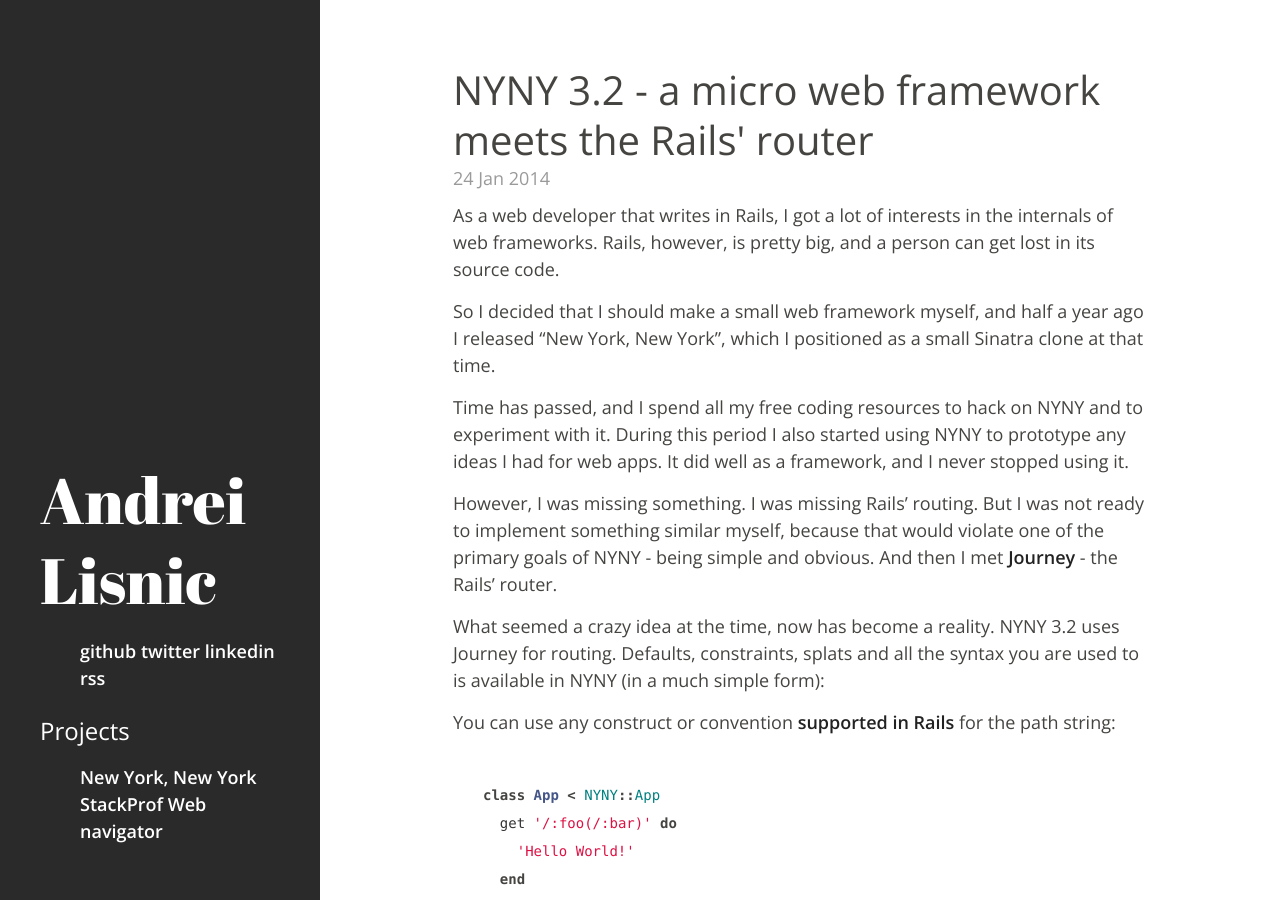
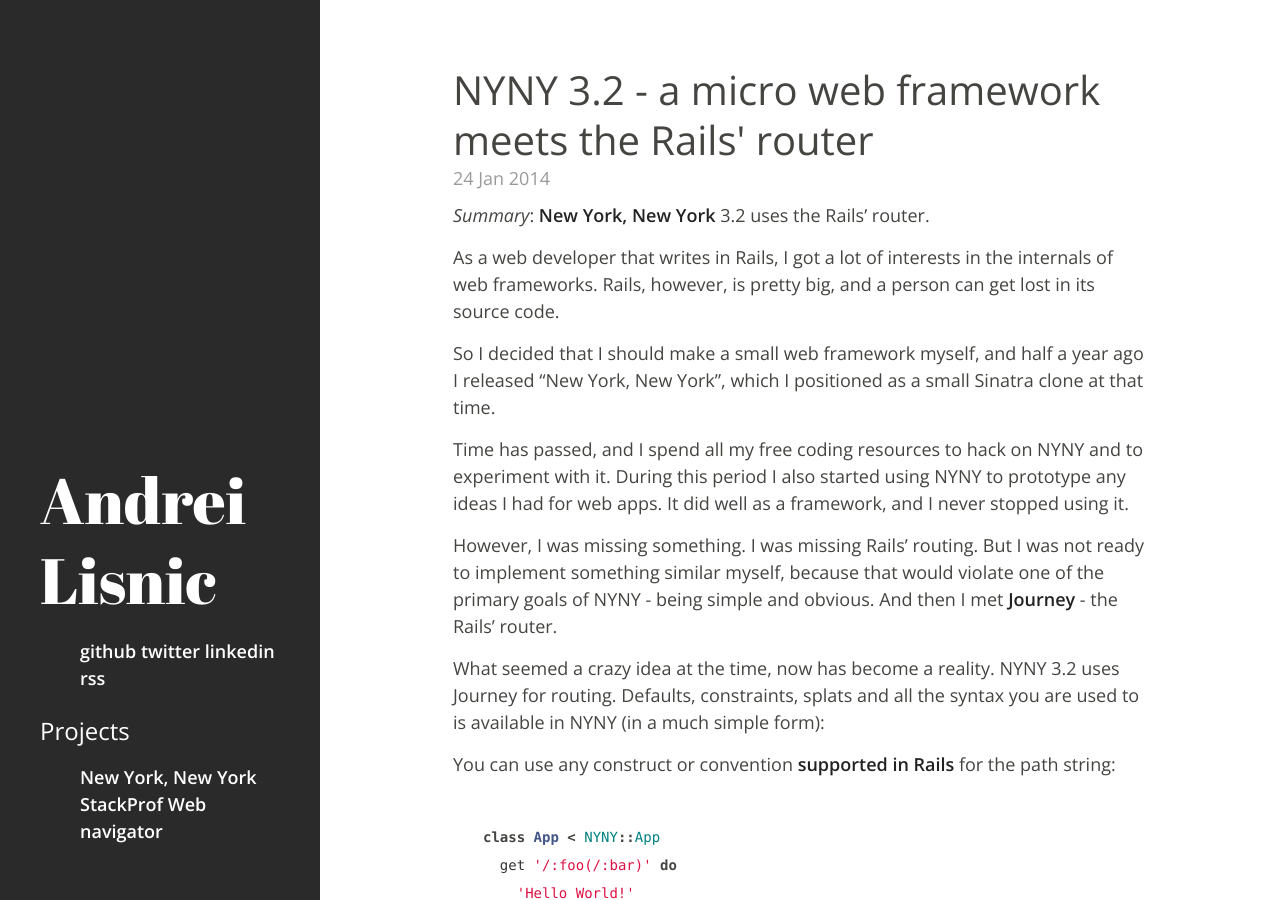
Before and after one commit to alisnic/alisnic.github.com, a Jekyll site: the page built from _posts/2014-01-24-nyny-jourey.markdown, in a window 1280 px wide and 900 px high. Built offline with Jekyll 4.4.1, drawn with Linux system fonts in a browser that asks for light colours; Markdown is read by kramdown in place of the engine named in the settings; comment, search, counter and statistics services are not loaded.

Commit message:
Add summary

```diff
--- a/_posts/2014-01-24-nyny-jourey.markdown
+++ b/_posts/2014-01-24-nyny-jourey.markdown
@@ -3,6 +3,8 @@ layout: post
 title: NYNY 3.2 - a micro web framework meets the Rails' router
 category: posts
 ---
+
+_Summary_: [New York, New York][nyny] 3.2 uses the Rails' router.
 
 As a web developer that writes in Rails, I got a lot of interests in the
 internals of web frameworks. Rails, however, is pretty big, and a person can
```
